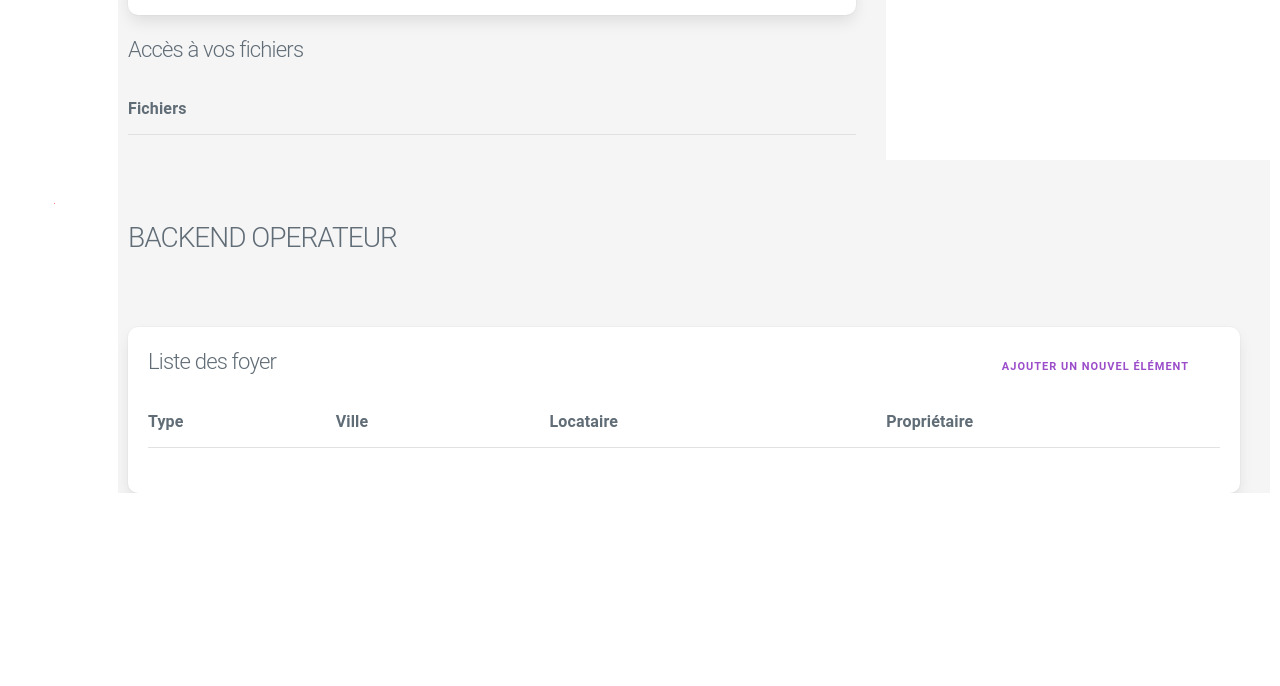
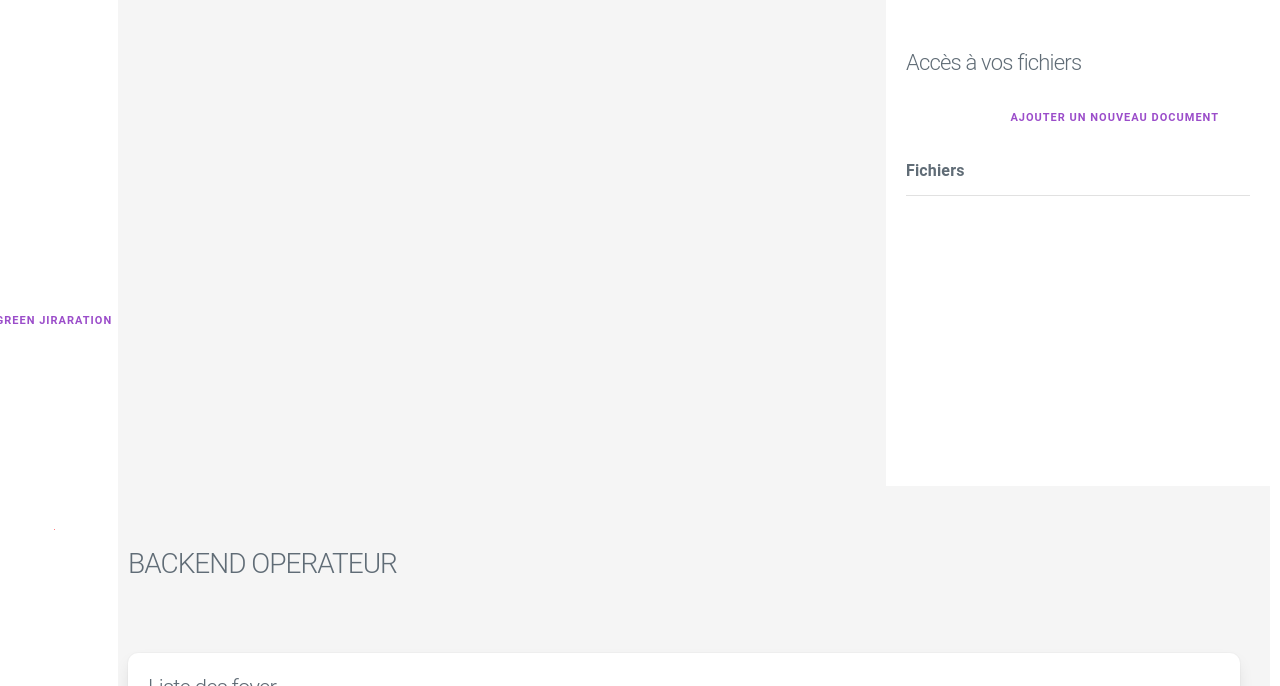
Before and after one commit to DKFN/D4G, a website built with Parcel: page frontend/src/index.html in a window 1280 px wide. Shown: the part 2041-2727 px from the top of the page. Before the commit the page ends 2534 px from the top, so only its background shows below. Built offline with nearby package versions, Linux system fonts and the light colour scheme; no server answers.

Commit message:
Files: Make beautiful the list

```diff
--- a/frontend/src/css/main.css
+++ b/frontend/src/css/main.css
@@ -109,30 +109,30 @@ main.visible {
 }
 
 .row .column.table-releve, .row .column .box.table-releve {
-    max-height: calc(100vh - 4rem);
-    overflow-y: scroll;
-    -ms-overflow-y: scroll;
     padding: 2rem;
 }
 
 .row .column .box.table-releve {
+    overflow-y: scroll;
+    -ms-overflow-y: scroll;
     max-height: calc(80vh);
 }
-
-.table-releve::-webkit-scrollbar-track
+.blocks-table::-webkit-scrollbar-track,
+.box.table-releve::-webkit-scrollbar-track
 {
     box-shadow: inset 0 0 6px rgba(0,0,0,0.3);
     border-radius: 10px;
     background-color: #F5F5F5;
 }
-
-.table-releve::-webkit-scrollbar
+.blocks-table::-webkit-scrollbar,
+.box.table-releve::-webkit-scrollbar
 {
     width: 12px;
     background-color: #F5F5F5;
 }
 
-.table-releve::-webkit-scrollbar-thumb
+.blocks-table::-webkit-scrollbar-thumb,
+.box.table-releve::-webkit-scrollbar-thumb
 {
     border-radius: 10px;
     box-shadow: inset 0 0 6px rgba(0,0,0,.3);
@@ -166,6 +166,14 @@ main.visible {
     -ms-overflow-y: scroll;
 }
 
+.blocks-table {
+    max-height: 40vh;
+    height: 40vh;
+    overflow-y: scroll;
+    border-spacing: 0;
+    width: 100%;
+}
+
 .modal .body fieldset div {
     bottom: 2rem;
 }
@@ -178,3 +186,7 @@ main.visible {
 #access-files-dashboard tbody tr:hover, .box.table-releve tr:not(:first-child):hover {
     color: #19396e;
 }
+
+#user-dashboard-main {
+    min-height: 100vh;
+}
--- a/frontend/src/index.html
+++ b/frontend/src/index.html
@@ -90,9 +90,6 @@
                 </div>
             </aside>
             <div id="user-dashboard-main" class="column column-60 column-offset-10 mobile-column-100" style="background-color: #f5f5f5; padding-top: 6rem;">
-                <div class="clearfix">
-                    <a action="open-modal-file" class="button button-clear float-right">Ajouter un nouveau document</a>
-                </div>
                 <h3>Foyer</h3>
                 <div class="row">
                     <div class="column">
@@ -130,19 +127,6 @@
                         <div id="userchart" class="box column-offset-10"></div>
                     </div>
                 </div>
-                <div class="row">
-                    <div class="column">
-                        <h4>Accès à vos fichiers</h4>
-                        <table id="access-files-dashboard">
-                            <thead>
-                                <tr>
-                                    <th>Fichiers</th>
-                                </tr>
-                            </thead>
-                            <tbody></tbody>
-                        </table>
-                    </div>
-                </div>
                 <div class="modal" action="cancel-modal">
                     <div class="body box">
                         <header>
@@ -167,6 +151,7 @@
                     <h4 class="float-left">Relevés du foyer</h4>
                     <a action="open-modal" class="button button-clear float-right">Ajouter un nouvel élément</a>
                 </div>
+                <div class="blocks-table">
                     <table id="table-releve-user">
                         <tr>
                             <th>Date</th>
@@ -174,6 +159,22 @@
                             <th>Evolution</th>
                         </tr>
                     </table>
+                </div>
+                <br><br>
+                <div>
+                    <h4 class="float-left">Accès à vos fichiers</h4>
+                    <a action="open-modal-file" class="button button-clear float-right">Ajouter un nouveau document</a>
+                </div>
+                <div class="blocks-table">
+                    <table id="access-files-dashboard">
+                        <thead>
+                        <tr>
+                            <th>Fichiers</th>
+                        </tr>
+                        </thead>
+                        <tbody></tbody>
+                    </table>
+                </div>
             </div>
         </div>
         <div class="modal" action="cancel-modal">
--- a/frontend/src/js/dashboard.ts
+++ b/frontend/src/js/dashboard.ts
@@ -75,6 +75,7 @@ function onDashboard(data) {
     };
 
     onArrayUser('table-releve-user', data);
+    console.log('hereeeee');
     onArrayFiles('access-files-dashboard', data.fichiers);
 
     Polling.send(data.foyer);
@@ -114,6 +115,7 @@ function uploadFileToFoyer(context, foyer) {
 
 function onArrayFiles(id, files) {
     const contextTable = $.id(id);
+    console.log(contextTable);
     const tbody = contextTable.getElementsByTagName('tbody')[0];
 
     tbody.innerHTML = '';
```
Lines whose indentation alone changed are shown as unchanged.
